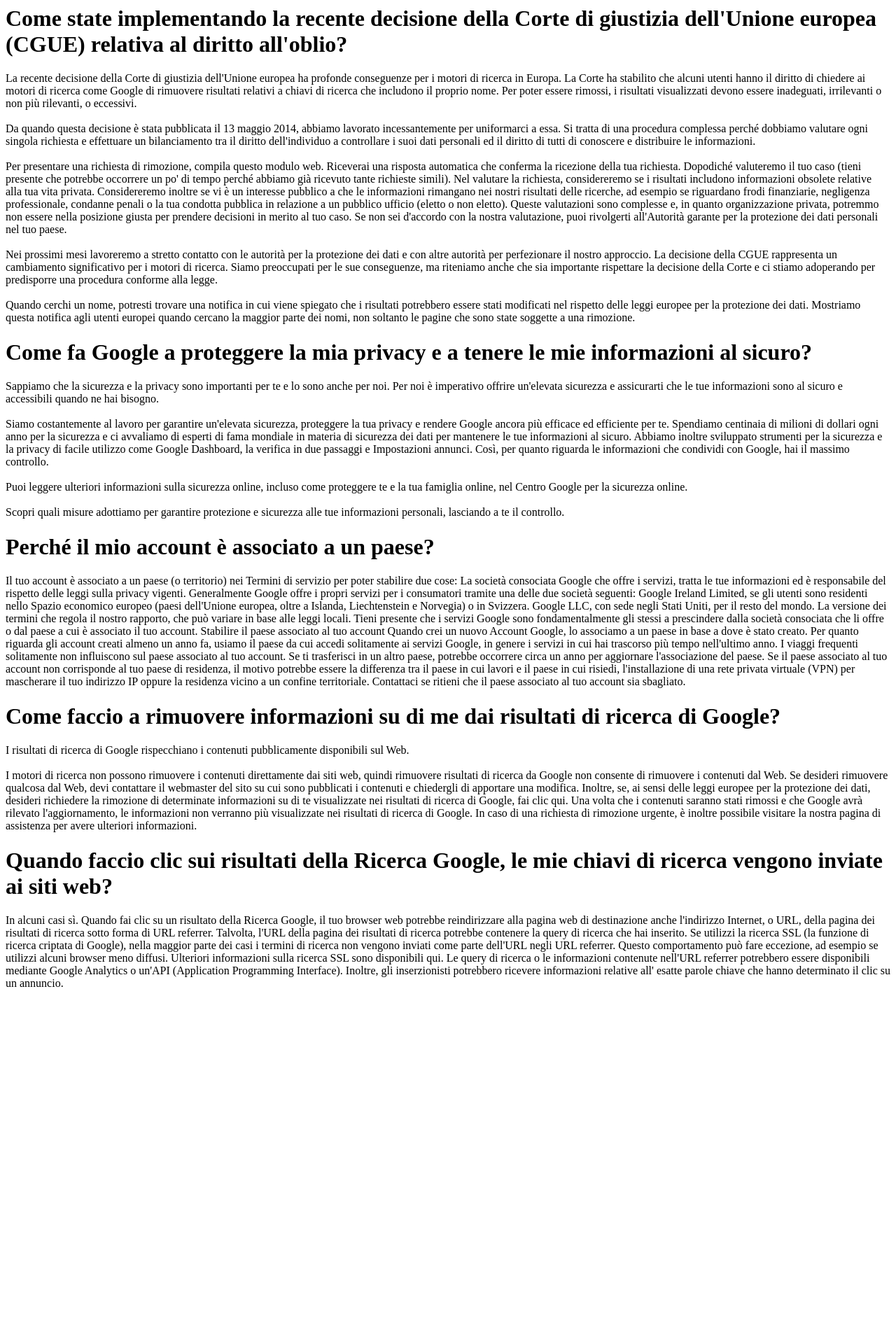
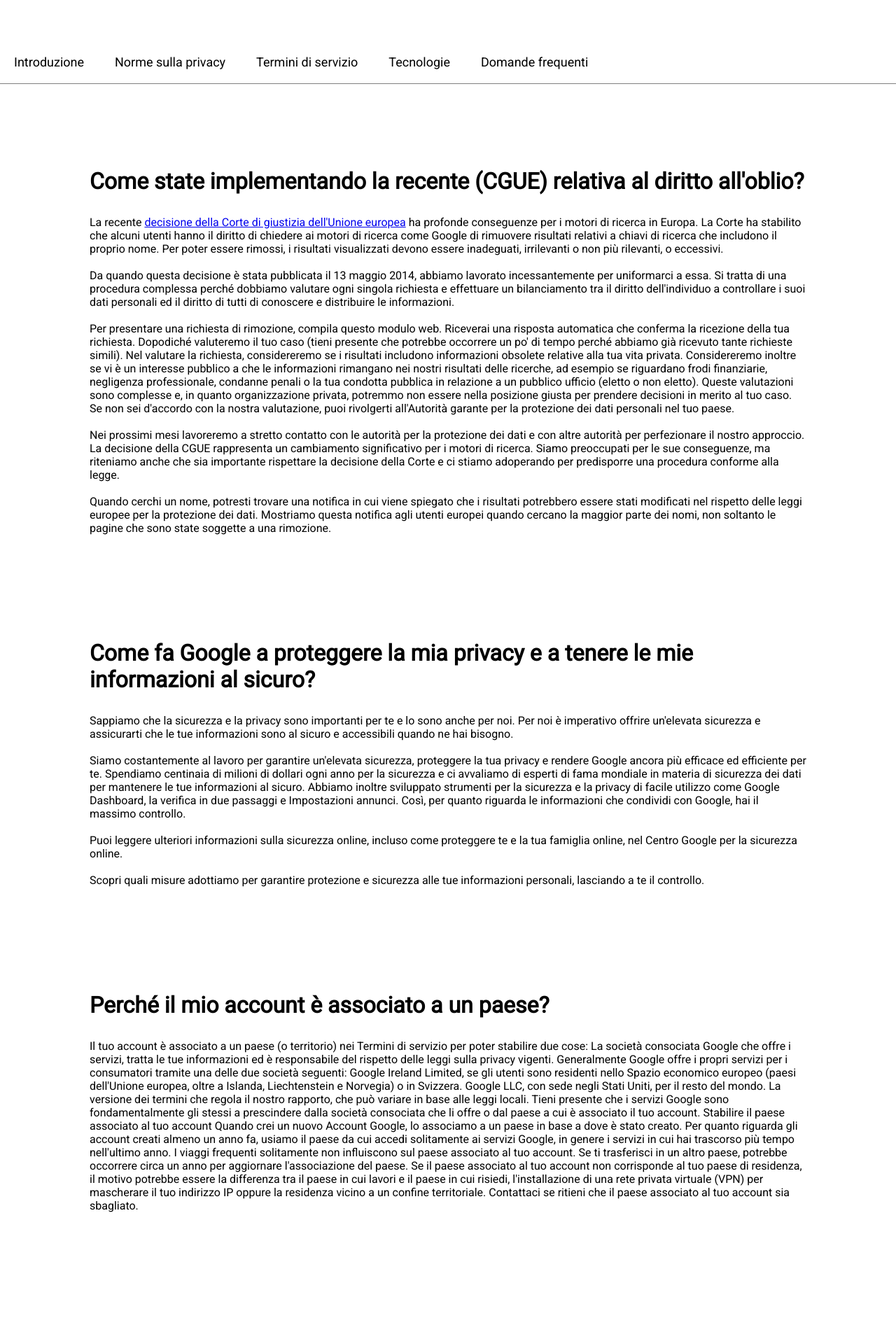
Before and after one commit to CrisL1990/php-google-faq, a PHP site: page / in a window 1280 px wide. Shown: the top 1883 px of the page at 70% size. Before the commit the page ends 1410 px from the top, so only its background shows below. Run offline with PHP 8.4, Linux system fonts and the light colour scheme.

Commit message:
Inserito menu nav

```diff
--- a/index.php
+++ b/index.php
@@ -3,9 +3,9 @@
     $domande = [
 
         [
-            'domanda' =>   "Come state implementando la recente decisione della Corte di giustizia dell'Unione europea (CGUE) relativa al diritto all'oblio?",
+            'domanda' =>   "Come state implementando la recente (CGUE) relativa al diritto all'oblio?",
 
-            'risposta' =>  "La recente decisione della Corte di giustizia dell'Unione europea ha profonde conseguenze per i motori di ricerca in Europa. La Corte ha stabilito che alcuni utenti hanno il diritto di chiedere ai motori di ricerca come Google di rimuovere risultati relativi a chiavi di ricerca che includono il proprio nome. Per poter essere rimossi, i risultati visualizzati devono essere inadeguati, irrilevanti o non più rilevanti, o eccessivi.<br><br>
+            'risposta' =>  "La recente <a href='#'>decisione della Corte di giustizia dell'Unione europea</a> ha profonde conseguenze per i motori di ricerca in Europa. La Corte ha stabilito che alcuni utenti hanno il diritto di chiedere ai motori di ricerca come Google di rimuovere risultati relativi a chiavi di ricerca che includono il proprio nome. Per poter essere rimossi, i risultati visualizzati devono essere inadeguati, irrilevanti o non più rilevanti, o eccessivi.<br><br>
 
                             Da quando questa decisione è stata pubblicata il 13 maggio 2014, abbiamo lavorato incessantemente per uniformarci a essa. Si tratta di una procedura complessa perché dobbiamo valutare ogni singola richiesta e effettuare un bilanciamento tra il diritto dell'individuo a controllare i suoi dati personali ed il diritto di tutti di conoscere e distribuire le informazioni.<br><br>
 
@@ -62,19 +62,6 @@
 
         ]
     ];
-
-    foreach ($domande as $domanda){
-
-        foreach( $domanda as $key => $value){
-            if($key == 'domanda'){
-                echo "<h1>$value</h1>";
-            }
-            elseif($key == 'risposta'){
-                echo "<p>$value</p>";
-            }
-        }
-    }
-
 ?>
 
 
@@ -84,14 +71,48 @@
     <meta charset="UTF-8">
     <meta http-equiv="X-UA-Compatible" content="IE=edge">
     <meta name="viewport" content="width=device-width, initial-scale=1.0">
+    <link rel="preconnect" href="https://fonts.googleapis.com">
+    <link rel="preconnect" href="https://fonts.gstatic.com" crossorigin>
+    <link href="https://fonts.googleapis.com/css2?family=Roboto:ital,wght@0,100;0,400;1,300&display=swap" rel="stylesheet">
     <link rel="stylesheet" href="./style.css">
     <title>Google FAQ</title>
 </head>
 <body>
 
+    <header>
+        <ul>
+            <li>
+                <a class="li-nav" href="#">Introduzione</a>
+            </li>
+            <li>
+                <a class="li-nav" href="#">Norme sulla privacy</a>
+            </li>
+            <li>
+                <a class="li-nav" href="#">Termini di servizio</a>
+            </li>
+            <li>
+                <a class="li-nav" href="#">Tecnologie</a>
+            </li>
+            <li>
+                <a class="li-nav" href="#">Domande frequenti</a>
+            </li>
+        </ul>
+    </header>
+
 
     <main>
-
+        <?php
+            foreach ($domande as $domanda){
+                foreach( $domanda as $key => $value){
+                    if($key == 'domanda'){
+                        echo "<h1>$value</h1>";
+                    }
+                    elseif($key == 'risposta'){
+                        echo "<p>$value</p>";
+                    }
+                }
+            };
+        ?>
     </main>
 
 
--- a/style.css
+++ b/style.css
@@ -0,0 +1,46 @@
+*{
+    font-family: 'Roboto', sans-serif;
+    padding: 0;
+    margin: 0;
+    box-sizing: border-box;
+}
+
+header{
+    width: 100%;
+    height: 120px;
+    border-bottom: 1px solid gray;
+    margin-bottom: 120px;
+    display: flex;
+    align-items:flex-end;
+    padding-bottom: 20px;
+}
+
+main{
+    width: 80%;
+    margin: auto;
+}
+
+h1{
+    margin-top: 100px;
+    margin-bottom: 30px;
+}
+
+p{
+    padding-bottom: 50px;
+}
+
+ul{
+    list-style: none;
+}
+
+li{
+    display: inline;
+    padding: 0 20px;
+}
+
+.li-nav{
+    text-decoration: none;
+    color: black;
+    font-size: 18px;
+
+}
```
